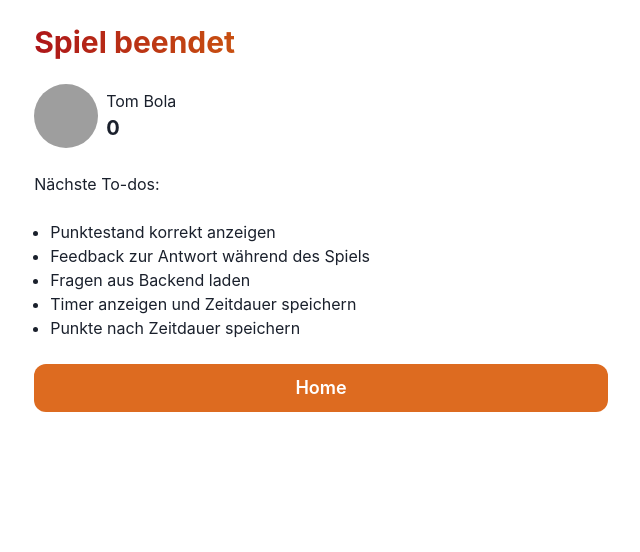
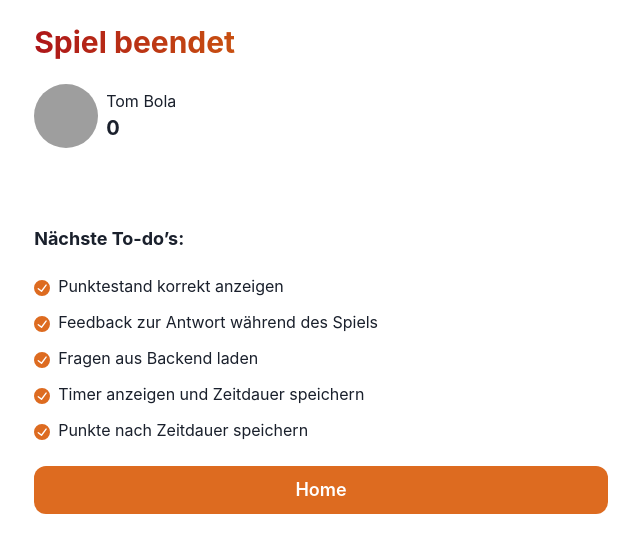
Before and after one commit to joernkgrp/quizlingo-chakra-ui, a Next.js app: page /results in a window 1280 px wide. Shown: the top 552 px of the page, without its empty margins (319-959 px from the left). Built offline with nearby package versions, Linux system fonts and the light colour scheme; grey boxes are pictures that could not be loaded.

Commit message:
Improve list on results page

```diff
--- a/src/pages/results.tsx
+++ b/src/pages/results.tsx
@@ -1,5 +1,6 @@
 import {
   Button,
+  Box,
   Container,
   List,
   ListItem,
@@ -11,6 +12,8 @@ import {
   VStack,
   Spacer,
 } from "@chakra-ui/react";
+
+import { CheckCircleIcon } from "@chakra-ui/icons";
 
 import { useRouter } from "next/router";
 
@@ -24,17 +27,35 @@ const Results = () => {
   return (
     <Container>
       <Main>
-      <GradientHeading fontSize="3xl" title="Spiel beendet"/>
+        <GradientHeading fontSize="3xl" title="Spiel beendet" />
         <User name="Tom Bola" variant="left"></User>
+        <Spacer minH={8} />
 
-        <Text>Nächste To-dos:</Text>
-        <UnorderedList>
-          <ListItem>Punktestand korrekt anzeigen</ListItem>
-          <ListItem>Feedback zur Antwort während des Spiels</ListItem>
-          <ListItem>Fragen aus Backend laden</ListItem>
-          <ListItem>Timer anzeigen und Zeitdauer speichern</ListItem>
-          <ListItem>Punkte nach Zeitdauer speichern</ListItem>
-        </UnorderedList>
+        <Heading as="h2" fontSize="lg">
+          Nächste To-do’s:
+        </Heading>
+        <List spacing={3}>
+          <ListItem>
+            <ListIcon as={CheckCircleIcon} color="orange.500" />
+            Punktestand korrekt anzeigen
+          </ListItem>
+          <ListItem>
+            <ListIcon as={CheckCircleIcon} color="orange.500" />
+            Feedback zur Antwort während des Spiels
+          </ListItem>
+          <ListItem>
+            <ListIcon as={CheckCircleIcon} color="orange.500" />
+            Fragen aus Backend laden
+          </ListItem>
+          <ListItem>
+            <ListIcon as={CheckCircleIcon} color="orange.500" />
+            Timer anzeigen und Zeitdauer speichern
+          </ListItem>
+          <ListItem>
+            <ListIcon as={CheckCircleIcon} color="orange.500" />
+            Punkte nach Zeitdauer speichern
+          </ListItem>
+        </List>
 
         <Button
           onClick={() => router.push("/")}
```
